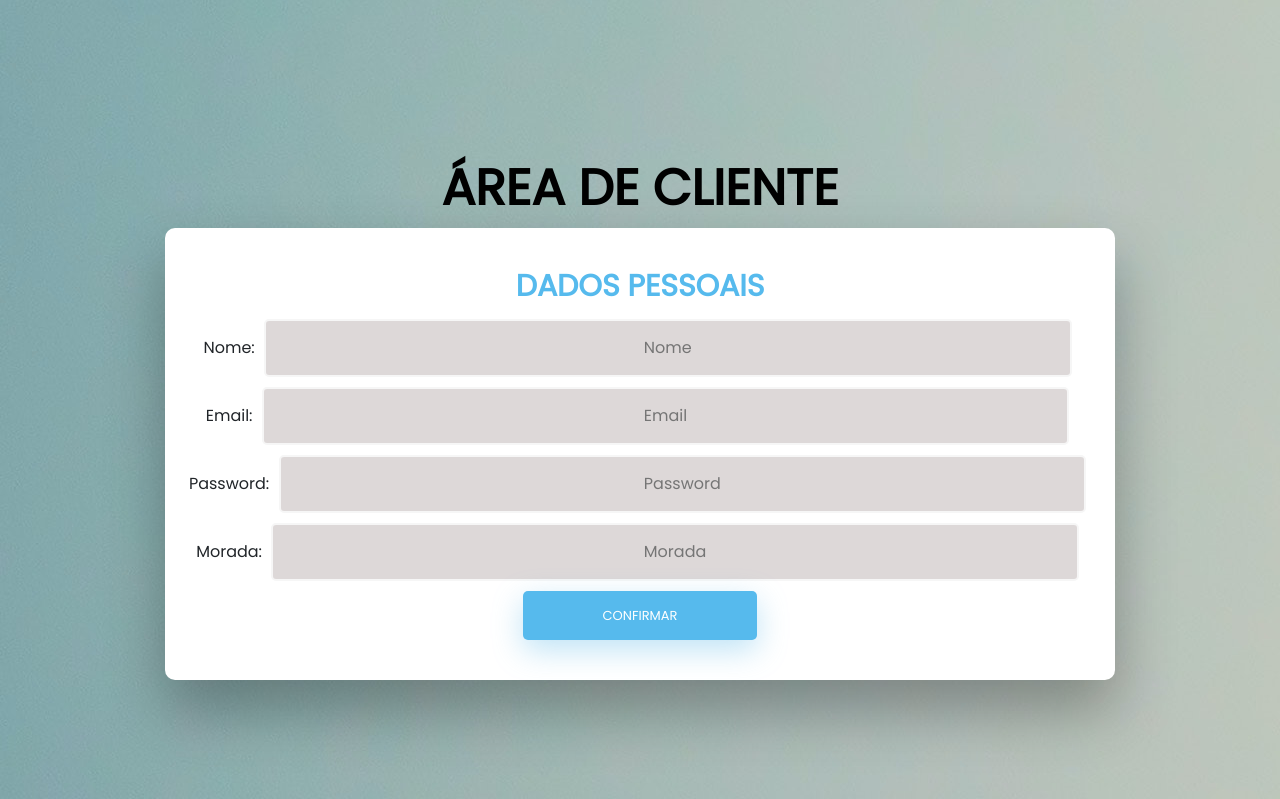
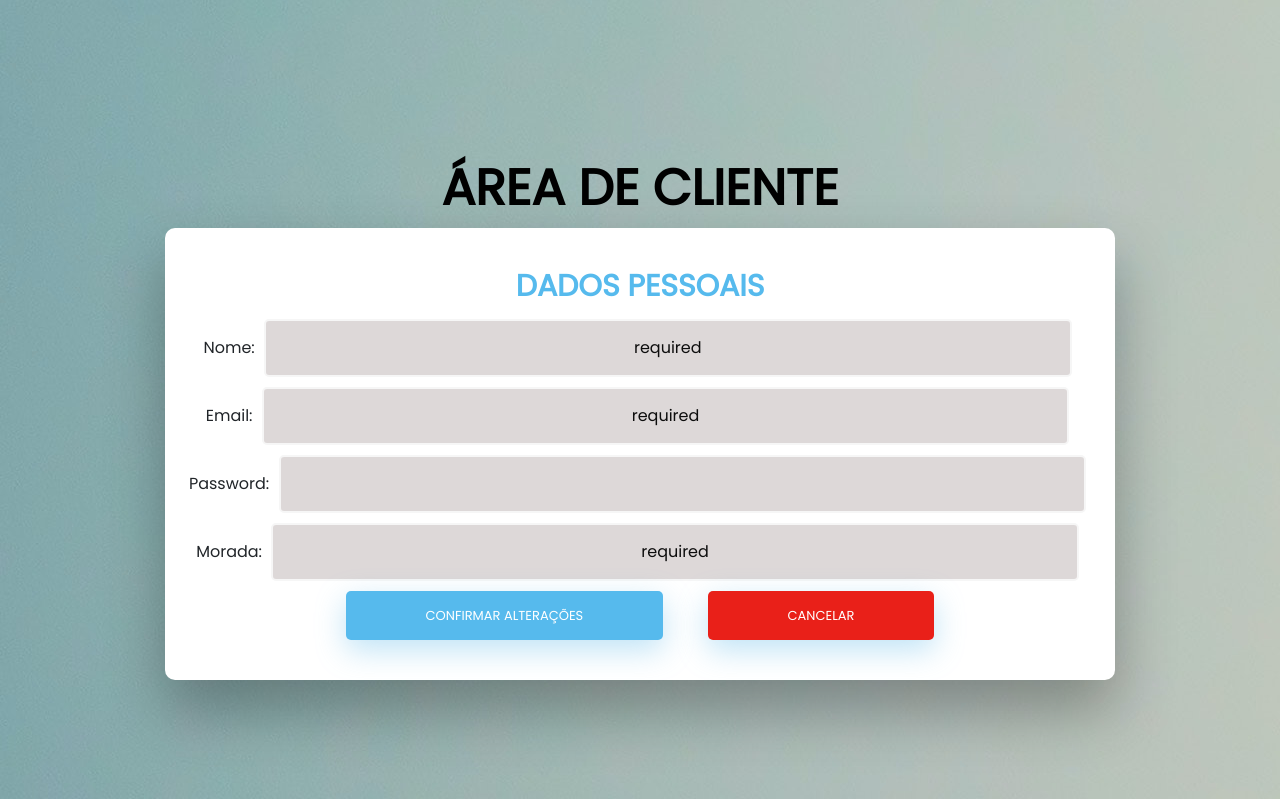
Before and after one commit to henrymmarques/wake, a Flask app: page /profile in a window 1280 px wide. Shown: the part 87-886 px from the top of the page. Run offline with Flask 2, Linux system fonts and the light colour scheme; the visitor is signed in with stand-in values (Sample User, id 1); tables that the repository leaves empty hold one stand-in row (values such as "Sample post"); some libraries are stand-ins or nearby versions.

Commit message:
profile editavel, menos pass

```diff
--- a/flak/app.py
+++ b/flak/app.py
@@ -122,7 +122,7 @@
     return redirect(url_for('login'))
 
 
-@app.route("/profile")
+@app.route("/profile", methods=['GET', 'POST'])
 def profile():
     if 'loggedin' in session:
         # We need all the account info for the user so we can display it on the profile page
@@ -131,9 +131,27 @@
                        (session['Nome'],))
         cliente = cursor.fetchone()
         # User is loggedin show them the home page
-        return render_template('profile_test.html', cliente=cliente)
-    # User is not loggedin redirect to login page
-    return redirect(url_for('login'))
+       # return render_template('profile_test.html', cliente=cliente)
+        if 'Nome' in request.form and 'Email' in request.form and 'Morada' in request.form:
+            print('AQUIIIII')
+             # Create variables for easy access
+            Nome = request.form['Nome']
+            #password1 = request.form['password']
+            email = request.form['Email']
+            morada = request.form['Morada']
+            # Check if account exists using MySQL
+            cursor1 = mysql.connection.cursor(MySQLdb.cursors.DictCursor)
+            cursor1.execute('UPDATE wake.cliente set Nome = %s, Email= %s, Morada= %s WHERE Nome= %s', (Nome, email, morada, session['Nome'],))
+            mysql.connection.commit()
+            session['Nome']=Nome
+            cursor2 = mysql.connection.cursor(MySQLdb.cursors.DictCursor)
+            cursor2.execute('SELECT * FROM cliente WHERE Nome = %s',
+                       (session['Nome'],))
+            cliente = cursor2.fetchone()
+        # User is not loggedin redirect to login page
+    else:
+        return redirect(url_for('login'))
+    return render_template('profile_test.html', cliente=cliente)
 
 
 @app.route('/logout')
--- a/flak/templates/comingsoon.html
+++ b/flak/templates/comingsoon.html
@@ -1940,7 +1940,7 @@
 }
 </style>
 
-
+<!--FONT: https://codepen.io/joshnh/pen/ohbHl-->
 <br><br>
 <div class="construction"></div>
 
--- a/flak/templates/profile_test.html
+++ b/flak/templates/profile_test.html
@@ -119,13 +119,23 @@
 
     input[type=button]:hover,
     input[type=submit]:hover,
-    input[type=reset]:hover {
+    input[type=reset]:hover
+     {
         background-color: #39ace7;
+    }
+
+    #second {
+        background-color: rgb(233, 32, 25);
+    }
+
+    #second:hover {
+        background-color: rgb(202, 30, 24);
     }
 
     input[type=button]:active,
     input[type=submit]:active,
-    input[type=reset]:active {
+    input[type=reset]:active
+    {
         -moz-transform: scale(0.95);
         -webkit-transform: scale(0.95);
         -o-transform: scale(0.95);
@@ -338,20 +348,24 @@
         <h2 class="dados_pessoais">Dados Pessoais</h2>
 
         <!-- Login Form -->
-        <form action="{{ url_for('login') }}" method="post">
+        <form action="{{ url_for('profile') }}" method="post">
             <div>
                 <h>Nome:</h>
-                <input type="text" id="Nome" class="fadeIn second" name="Nome" placeholder="Nome" required>
+                <input type="text" id="Nome" class="fadeIn second" name="Nome" value={{ cliente['Nome'] }}
+                    required>
             </div>
             <div>
                 <h>Email:</h>
-                <input type="text" id="Email" class="fadeIn second" name="Email" placeholder="Email" required>
+                <input type="text" id="Email" class="fadeIn second" name="Email" value={{ cliente['Email'] }}
+                    required>
             </div>
             <h>Password:</h>
-            <input type="password" id="password" class="fadeIn second" name="password" placeholder="Password" required>
+            <input type="password" id="password" class="fadeIn second" name="password" value={{
+                cliente['password'] }} >
             <h>Morada:</h>
-            <input type="text" id="Morada" class="fadeIn second" name="Morada" placeholder="Morada" required>
-            <input type="submit" class="fadeIn fourth" value="Confirmar">
+            <input type="text" id="Morada" class="fadeIn second" name="Morada" value={{ cliente['Morada']}} required>
+            <input type="submit" class="fadeIn fourth" value="Confirmar Alterações">
+            <input type="reset" id="second" onclick="window.location.replace('http://127.0.0.1:8000/')" class="fadeIn fourth" value="Cancelar">
         </form>
     </div>
 </div>
```
